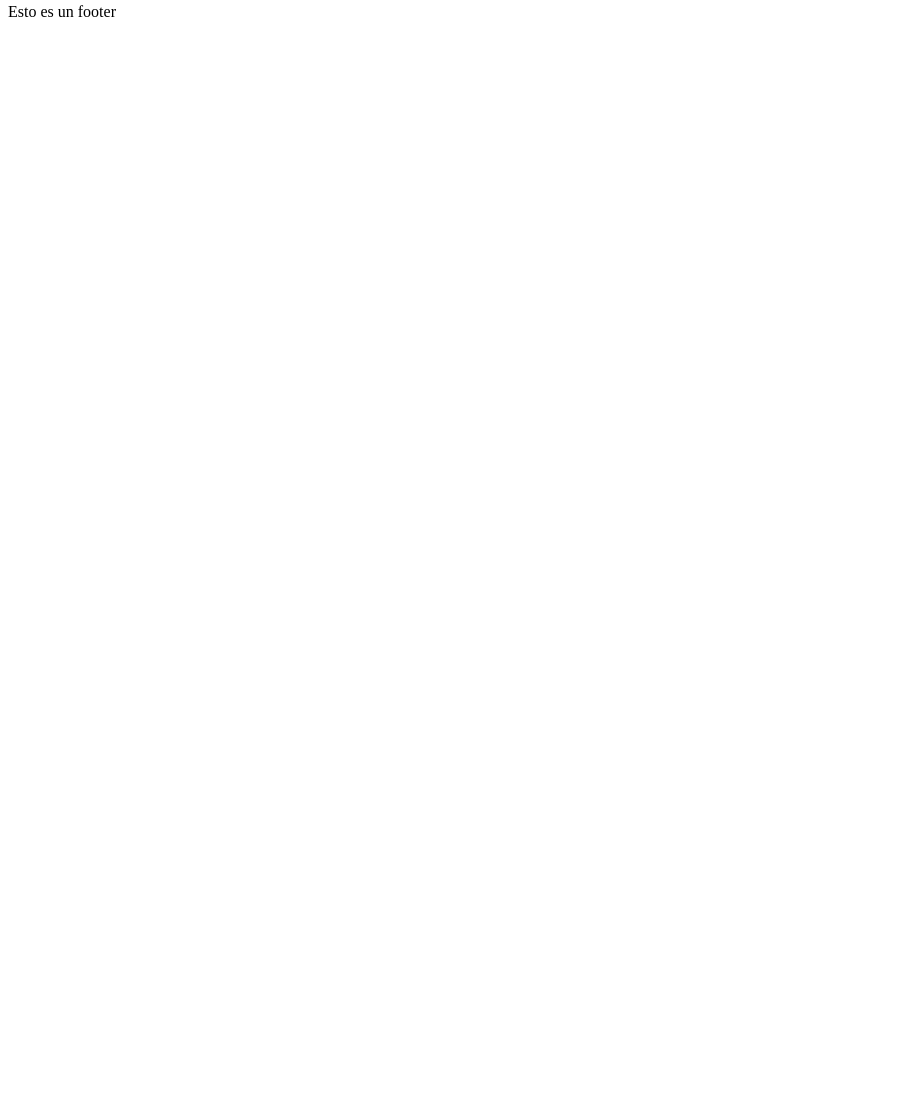
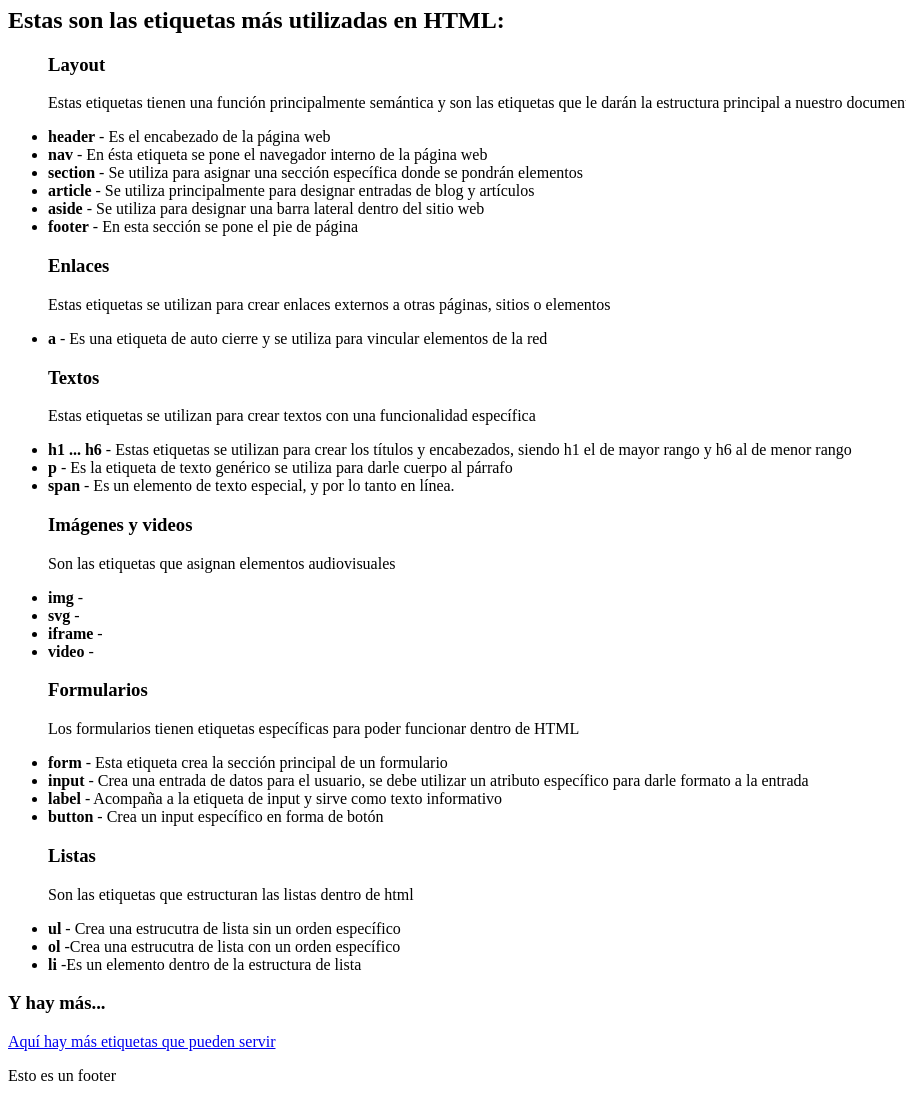
Before and after one commit to AngelKamy/Frontend-basico, a plain HTML site: page html/semantic.html in a window 1280 px wide. Shown: the part 163-1264 px from the top of the page, without its empty margins (0-906 px from the left). Before the commit the page ends 800 px from the top, so only its background shows below. Drawn offline with Linux system fonts and the light colour scheme.

Commit message:
feat: Algunas etiquetas de html

```diff
--- a/html/semantic.html
+++ b/html/semantic.html
@@ -16,6 +16,64 @@
     </section>
     <div>Hola</div>
 
+    <div>
+        <h2>Estas son las etiquetas más utilizadas en HTML:</h2>
+        <p></p>
+        <ul>
+            <h3>Layout</h3>
+            <p>Estas etiquetas tienen una función principalmente semántica y son las etiquetas que le darán la estructura principal a nuestro documento</p>
+            <li><b>header</b>  - Es el encabezado de la página web</li>
+            <li><b>nav</b>  - En ésta etiqueta se pone el navegador interno de la página web</li>
+            <li><b>section</b>  - Se utiliza para asignar una sección específica donde se pondrán elementos </li>
+            <li><b>article</b>  - Se utiliza principalmente para designar entradas de blog y artículos</li>
+            <li><b>aside</b>  - Se utiliza para designar una barra lateral dentro del sitio web </li>
+            <li><b>footer</b> - En esta sección se pone el pie de página</li>
+        </ul>
+
+        <ul>
+            <h3>Enlaces</h3>
+            <p>Estas etiquetas se utilizan para crear enlaces externos a otras páginas, sitios o elementos</p>
+            <li><b>a</b> - Es una etiqueta de auto cierre y se utiliza para vincular elementos de la red </li>
+        </ul>
+
+        <ul>
+            <h3>Textos</h3>
+            <p>Estas etiquetas se utilizan para crear textos con una funcionalidad específica</p>
+            <li><b>h1 ... h6</b> - Estas etiquetas se utilizan para crear los títulos y encabezados, siendo h1 el de mayor rango y h6 al de menor rango</li>
+            <li><b>p</b> - Es la etiqueta de texto genérico se utiliza para darle cuerpo al párrafo</li>
+            <li><b>span</b> - Es un elemento de texto especial, y por lo tanto en línea.</li>
+        </ul>
+
+        <ul>
+            <h3>Imágenes y videos</h3>
+            <p>Son las etiquetas que asignan elementos audiovisuales</p>
+            <li><b>img</b> -</li>
+            <li><b>svg</b> -</li>
+            <li><b>iframe</b> -</li>
+            <li><b>video</b> -</li>
+        </ul>
+
+        <ul>
+            <h3>Formularios</h3>
+            <p>Los formularios tienen etiquetas específicas para poder funcionar dentro de HTML</p>
+            <li><b>form</b> - Esta etiqueta crea la sección principal de un formulario</li>
+            <li><b>input</b> - Crea una entrada de datos para el usuario, se debe utilizar un atributo específico para darle formato a la entrada</li>
+            <li><b>label</b> - Acompaña a la etiqueta de input y sirve como texto informativo</li>
+            <li><b>button</b> - Crea un input específico en forma de botón</li>
+        </ul>
+
+        <ul>
+            <h3>Listas</h3>
+            <p>Son las etiquetas que estructuran las listas dentro de html</p>
+            <li><b>ul</b> - Crea una estrucutra de lista sin un orden específico</li>
+            <li><b>ol</b> -Crea una estrucutra de lista con un orden específico</li>
+            <li><b>li</b> -Es un elemento dentro de la estructura de lista</li>
+        </ul>
+
+        <h3>Y hay más...</h3>
+        <a href="http://htmlreference.io"> Aquí hay más etiquetas que pueden servir</a>
+    </div>
+
     <footer>
         <p>Esto es un footer</p>
     </footer>
```
